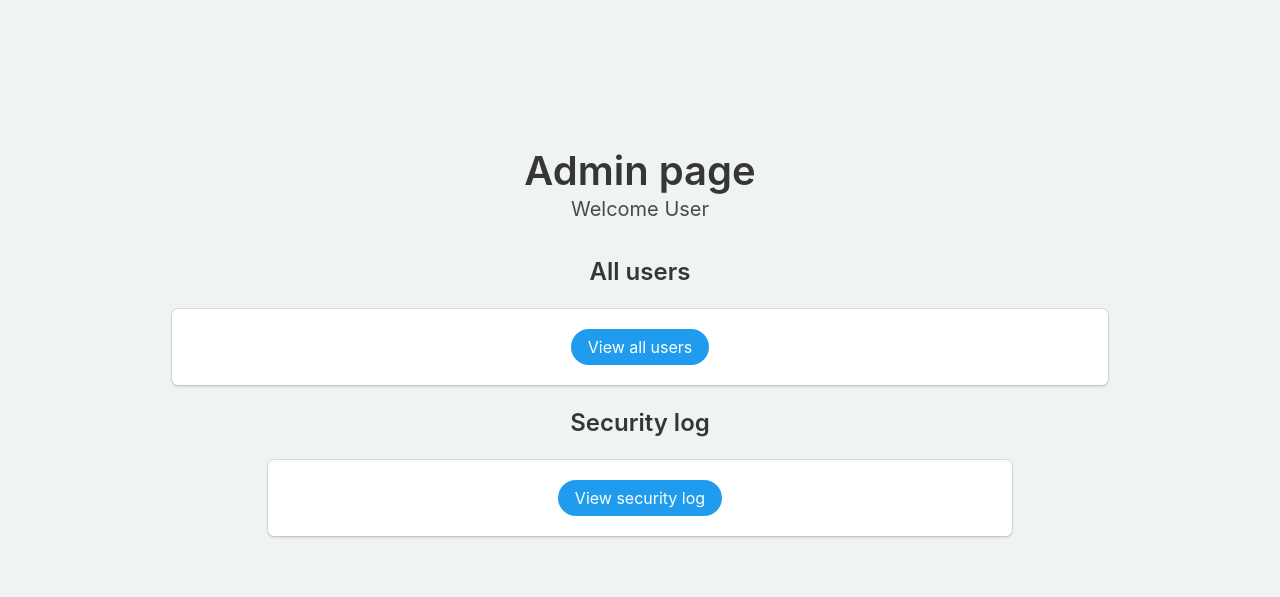
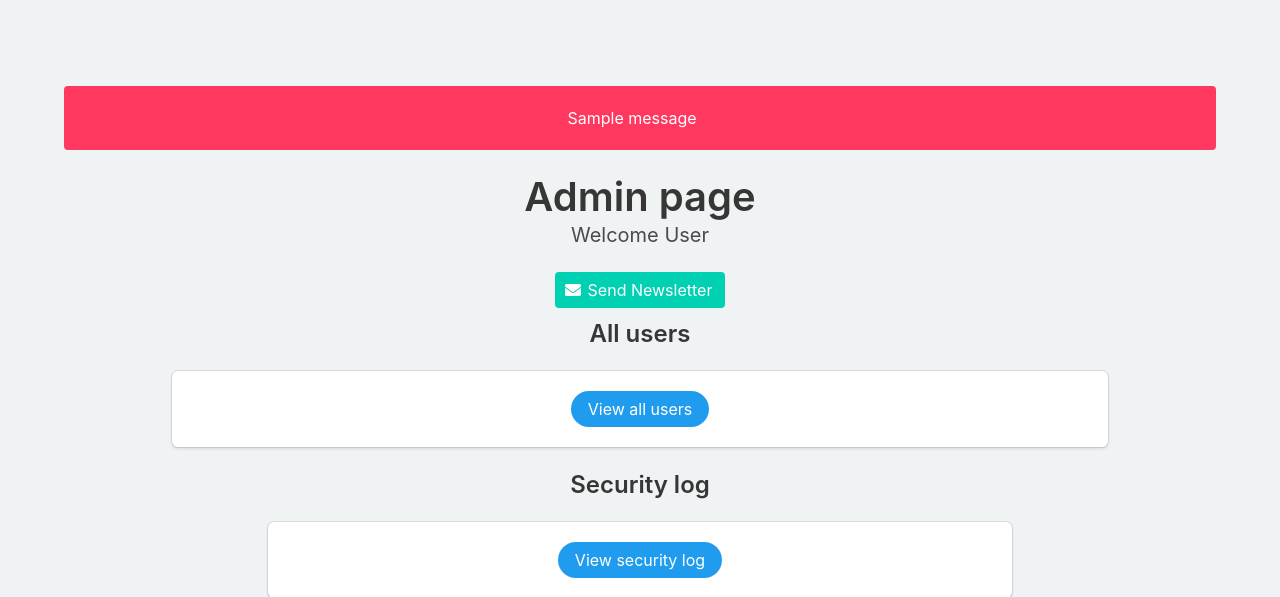
Before and after one commit to Ellie-UK/climate-action-app, a Flask app: page /admin in a window 1280 px wide. Shown: the part 52-649 px from the top of the page. Run offline with Flask 2, Linux system fonts and the light colour scheme; a user stored in the database is signed in; tables that the repository leaves empty hold one stand-in row (values such as "Sample post"); one stand-in notice (Sample message) is shown; some libraries are stand-ins or nearby versions.

Commit message:
Add send newsletter

```diff
--- a/templates/admin.html
+++ b/templates/admin.html
@@ -1,9 +1,23 @@
 {% extends "base.html" %}
 
 {% block content %}
+    {% with messages = get_flashed_messages() %}
+                {% if messages %}
+                    <div class="notification is-danger">
+                        {{ messages[0] }}
+                    </div>
+                {% endif %}
+    {% endwith %}
 
     <h2 class="title is-2">Admin page</h2>
     <h3 class="subtitle is-5">Welcome {{ lastname }}</h3>
+
+    <a class="button is-primary" href="{{ url_for('admin.send_newsletter') }}">
+                  <span class="icon">
+                    <i class="fas fa-envelope"></i>
+                  </span>
+                  <span>Send Newsletter</span>
+    </a>
 
     <div class="column is-10 is-offset-1">
         <h4 class="title is-4">All users</h4>
@@ -40,6 +54,7 @@
         </div>
     </div>
 
+
     <div class="column is-8 is-offset-2">
         <h4 class="title is-4">Security log</h4>
         <div class="box">
```
